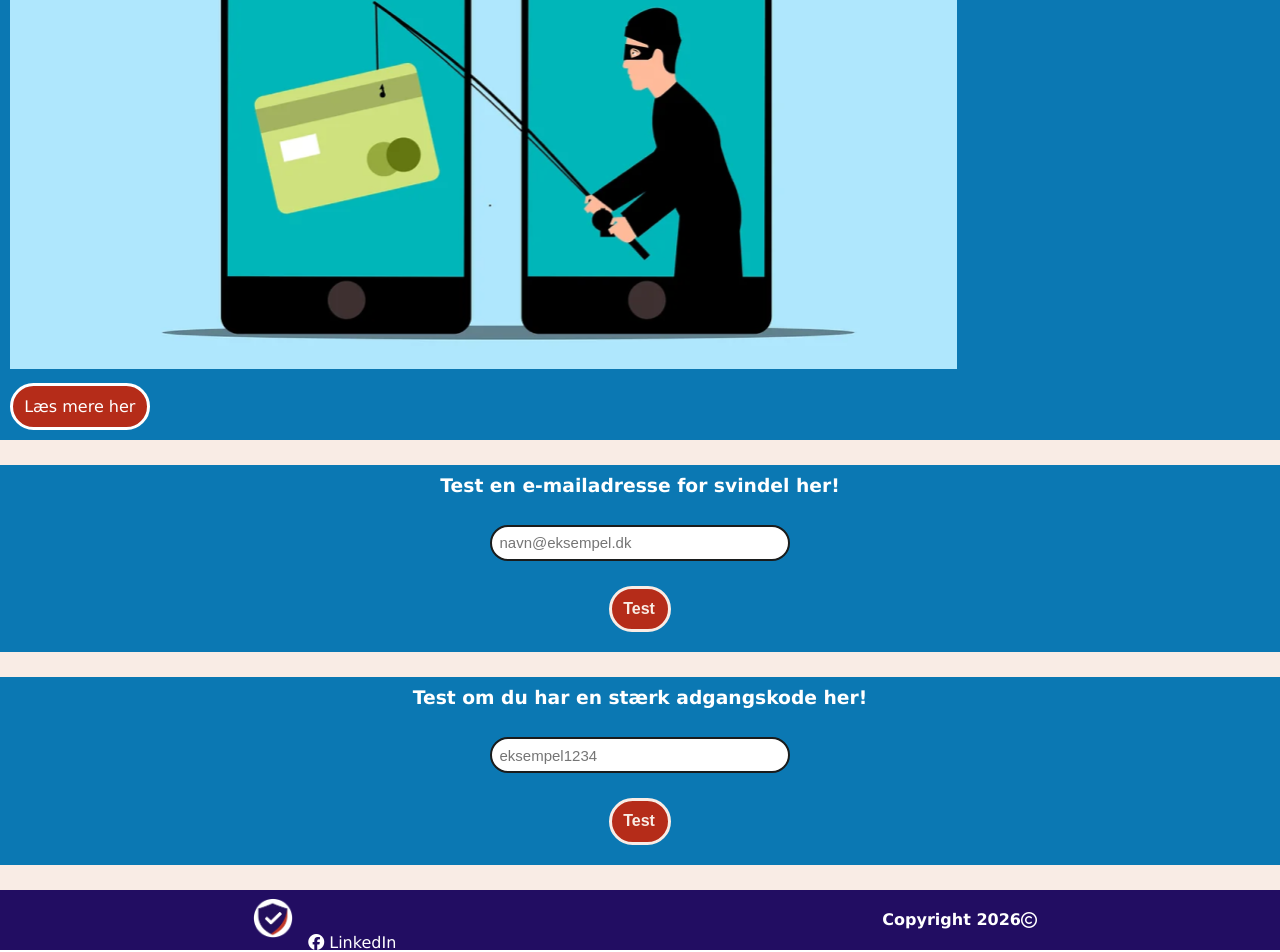
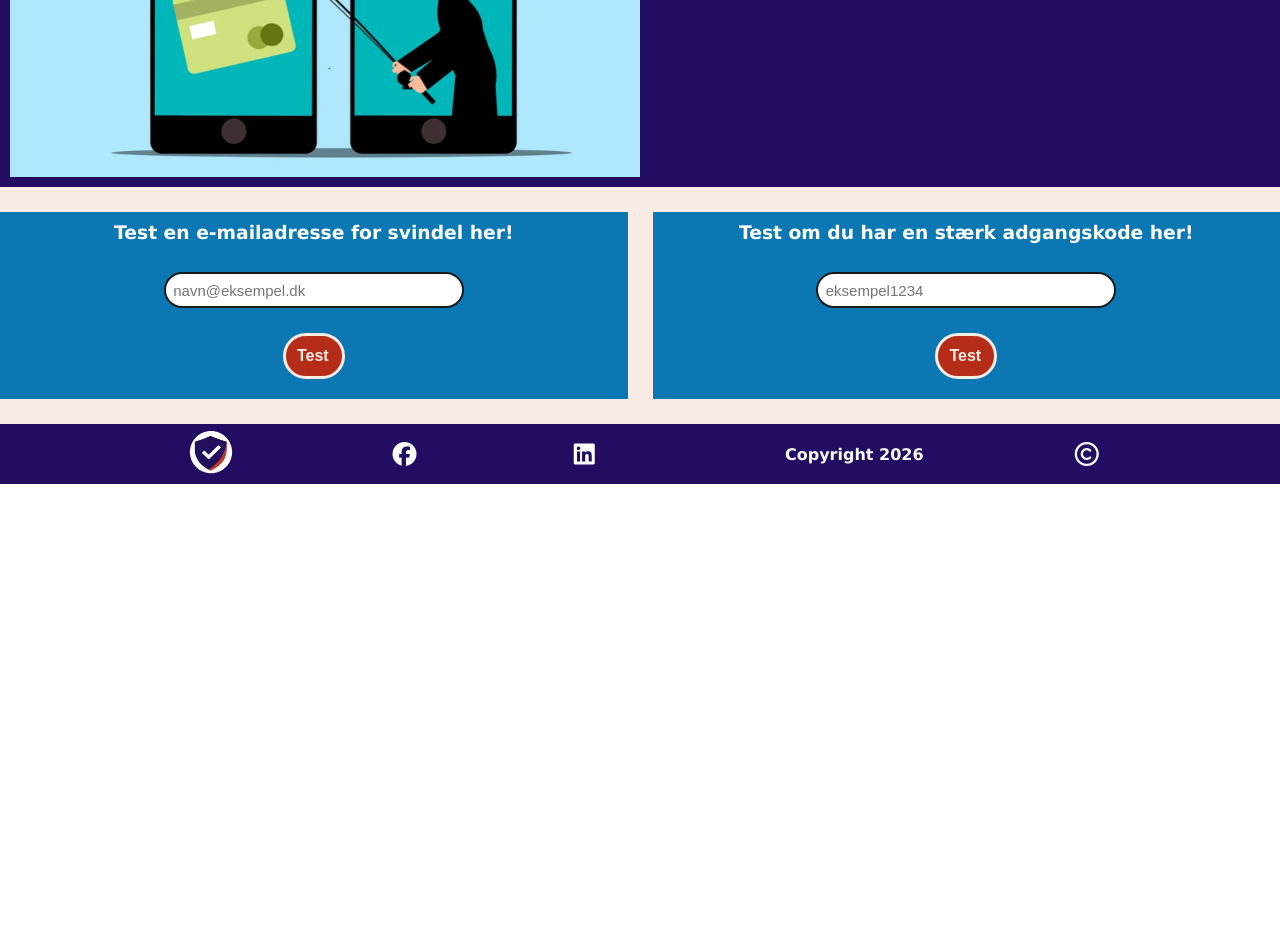
Before and after one commit to Theras-01/digitale-rettigheder-og-online-liv, a plain HTML site: page index.html in a window 1280 px wide. Shown: the part 1278-2230 px from the top of the page. After the commit the page ends 1764 px from the top, so only its background shows below. Drawn offline with Linux system fonts and the light colour scheme.

Commit message:
Store elementer færdige på forsiden (telefon HTML + CSS)

```diff
--- a/css/style.css
+++ b/css/style.css
@@ -29,7 +29,7 @@ img {
 
 .logo {
     width: 60px;
-    padding: 10px;
+    padding: 8px;
 }
 
 h1, h2, h3 {
@@ -139,7 +139,7 @@ main {
 }
 
 .boks-2 {
-    background-color: #0b78b3;
+    background-color: #220d62;
     color: white;
     grid-column: 1/3;
     padding: 10px;
@@ -151,7 +151,7 @@ main {
     padding: .7em;
     margin-top: 10px;
     display: flex;
-    width: 140px;
+    width: 142px;
     border-style: solid;
 }
 
@@ -203,13 +203,33 @@ footer {
     grid-column: 1/3;
     display: flex;
     align-items: center;
-    justify-content: space-around;
+    justify-content: space-evenly;
 }
 
-.footer-højre {
-    display: flex;
-    align-items: center;
+footer i {
+    font-size: 1.5em;
+    margin-left: -30px;
 }
 
-.footer-højre i {
+
+/*Kode til computer*/
+
+@media screen and (min-width: 1023px) {
+    .boks-2 h2, .cta-knap-3 {
+        float: right;
+    }
+
+    .boks-2 img {
+        width: 50%;
+        float: left;
+    }
+
+    .boks-3-1 {
+        grid-column: 1/2;
+        margin-bottom: 25px;
+    }
+
+    .boks-3-2 {
+        grid-column: 2/3;
+    }
 }
--- a/index.html
+++ b/index.html
@@ -74,18 +74,14 @@
         </main>
 
         <footer>
-            <div class="footer-venstre">
             <a href="/index.html">
                 <img class="logo" src="/img/logo-forenklet.png" alt="">
             </a>
             <a href=""><i class="fa-brands fa-facebook"></i></a>
-                    <a href="#">LinkedIn</a>
-            </div>
+            <a href=""><i class="fa-brands fa-linkedin"></i></a>
 
-            <div class="footer-højre">
             <h4>Copyright 2026</h4>
             <i class="fa-regular fa-copyright"></i>
-            </div>
         </footer>
     </div>
 </body>
```
Also changed, not shown: sikkerhedsråd.html (+3 -1 lines). Lines whose indentation alone changed are shown as unchanged.
